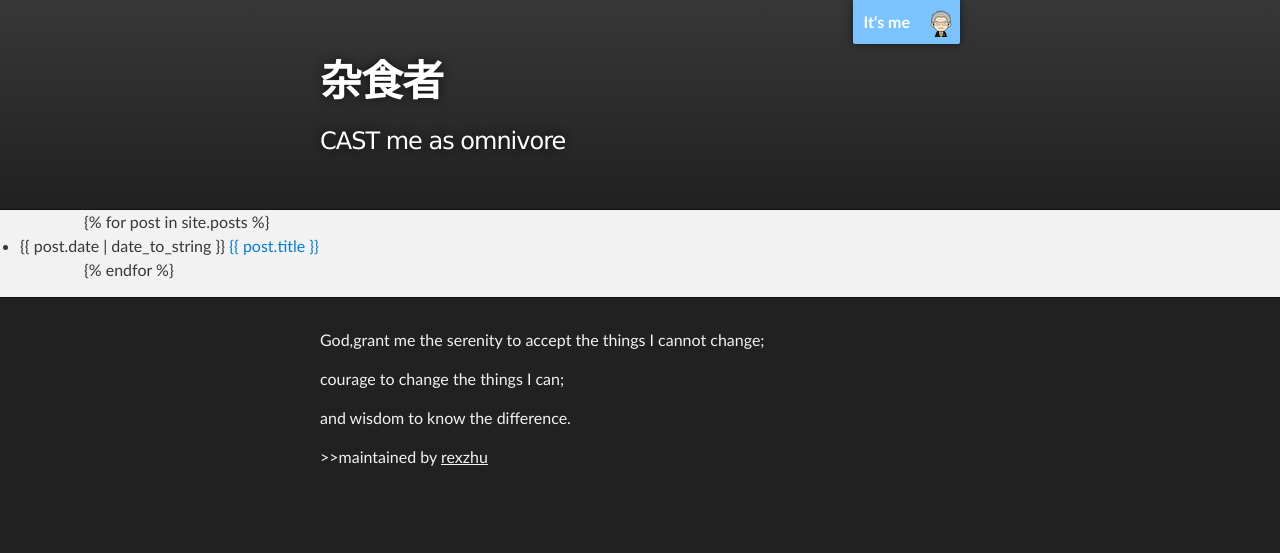
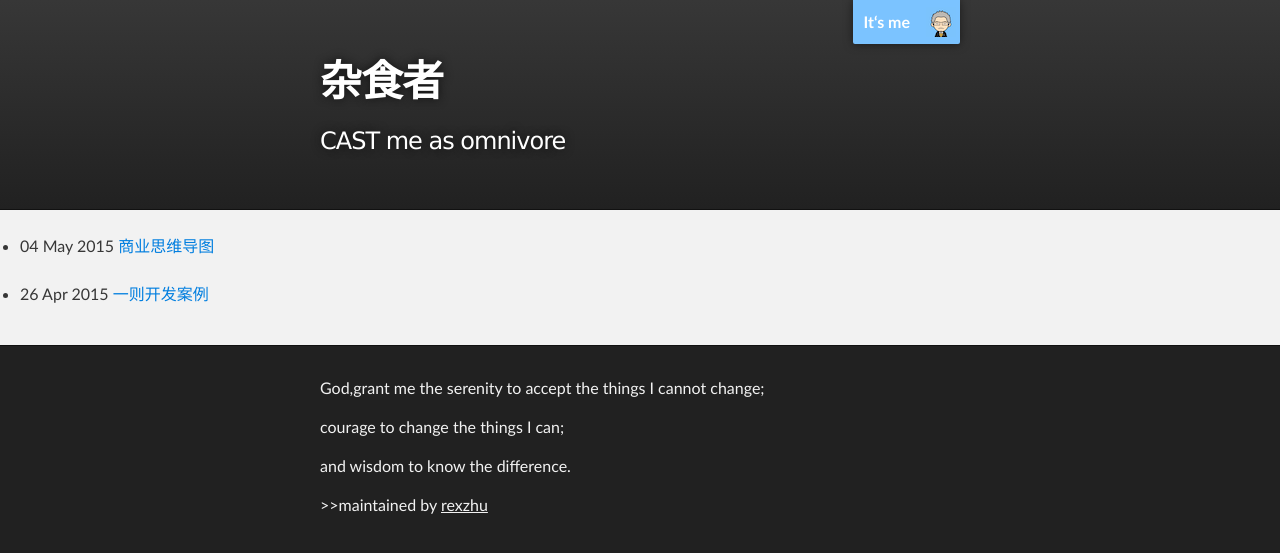
Before and after one commit to rexzhu/Zephyr, a Jekyll site: the page built from index.html, in a window 1280 px wide. Shown: the top 553 px of the page. Built offline with Jekyll 4.4.1, drawn with Linux system fonts in a browser that asks for light colours; some of the changed lines change nothing that is shown.

Commit message:
2015-05-04

```diff
--- a/index.html
+++ b/index.html
@@ -1,4 +1,7 @@
-<!DOCTYPE html>
+---
+　　layout: default
+　　title: page.title
+---
 <html>
 
   <head>
```
